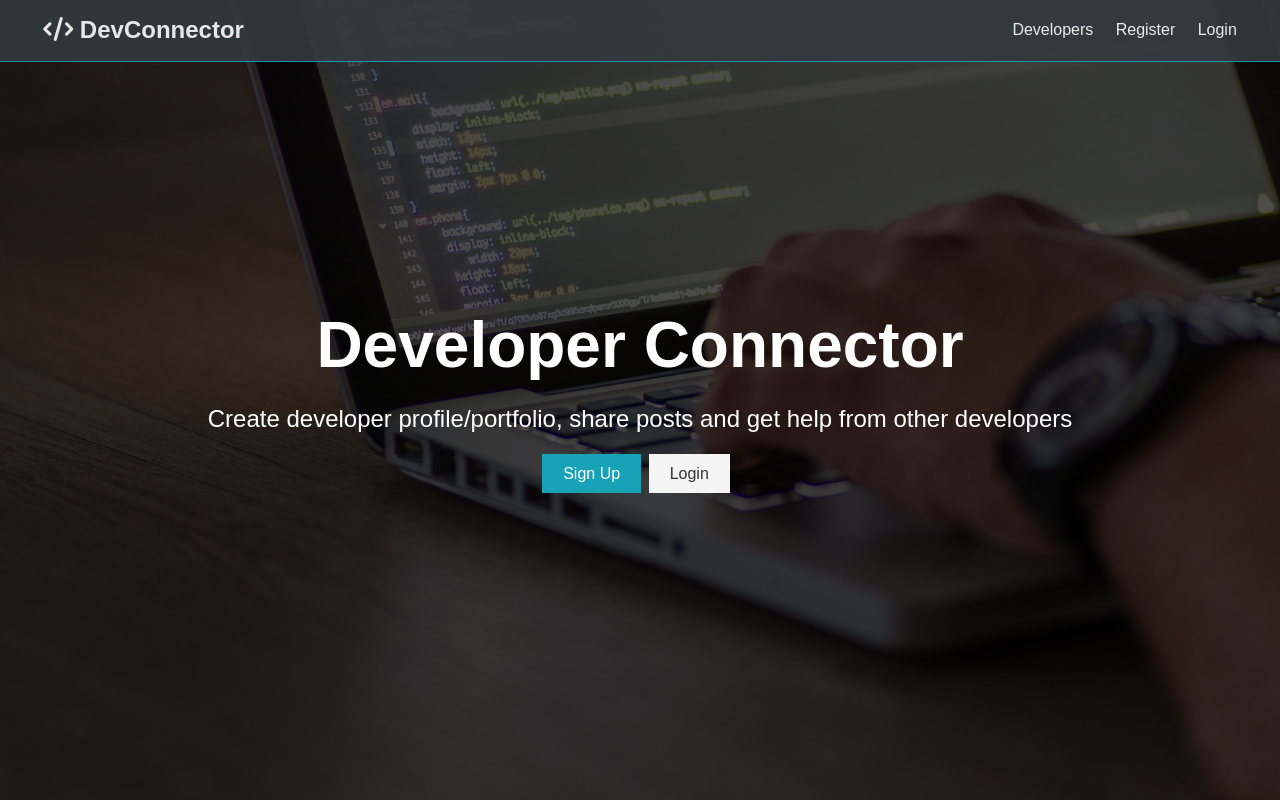
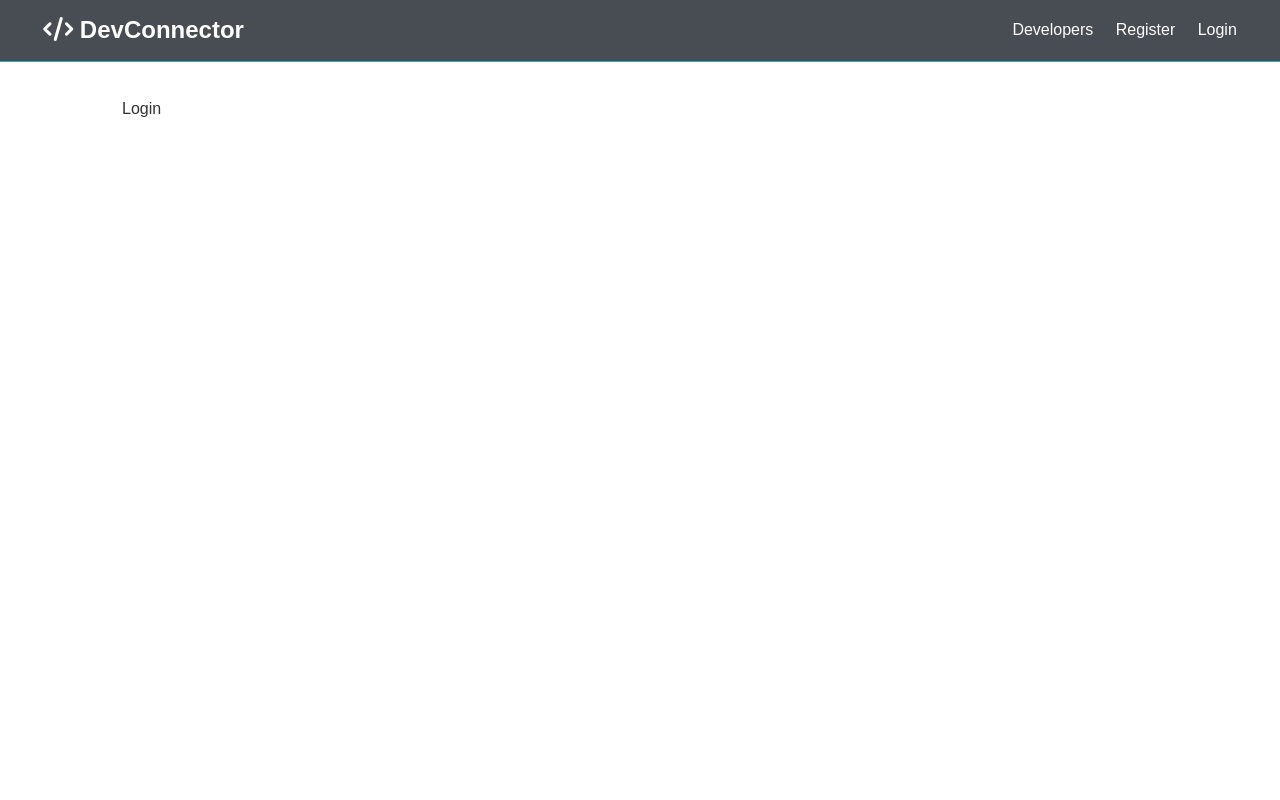
Before and after one commit to abbasKareem/MERN-STACK, a React (Create React App) app in the folder client/: page /login in a window 1280 px wide. Built offline with nearby package versions, Linux system fonts and the light colour scheme.

Commit message:
React Router Setup

```diff
--- a/client/src/App.js
+++ b/client/src/App.js
@@ -1,14 +1,24 @@
 import React, { Fragment } from "react";
+import { BrowserRouter as Router, Route, Switch } from "react-router-dom";
+import Navbar from "./components/layout/Navbar";
+import Landing from "./components/layout/Landing";
+import Register from "./components/auth/Register";
+import Login from "./components/auth/Login";
 import "./App.css";
 
-import Navbar from "./components/layout/Navbar";
-import Landing from "./components/layout/Landing";
-
 const App = () => (
-  <Fragment>
-    <Navbar />
-    <Landing />
-  </Fragment>
+  <Router>
+    <Fragment>
+      <Navbar />
+      <Route exact path="/" component={Landing} />
+      <section className="container">
+        <Switch>
+          <Route exact path="/register" component={Register} />
+          <Route exact path="/login" component={Login} />
+        </Switch>
+      </section>
+    </Fragment>
+  </Router>
 );
 
 export default App;
--- /dev/null
+++ b/client/src/components/auth/Login.js
@@ -0,0 +1,7 @@
+import React from "react";
+
+const Login = () => {
+  return <div>Login</div>;
+};
+
+export default Login;
--- /dev/null
+++ b/client/src/components/auth/Register.js
@@ -0,0 +1,7 @@
+import React from "react";
+
+const Register = () => {
+  return <div>Register</div>;
+};
+
+export default Register;
--- a/client/src/components/layout/Landing.js
+++ b/client/src/components/layout/Landing.js
@@ -1,4 +1,5 @@
 import React from "react";
+import { Link } from "react-router-dom";
 
 const Landing = () => {
   return (
@@ -11,12 +12,12 @@
             other developers
           </p>
           <div className="buttons">
-            <a href="register.html" className="btn btn-primary">
+            <Link to="/register" className="btn btn-primary">
               Sign Up
-            </a>
-            <a href="login.html" className="btn btn">
+            </Link>
+            <Link to="/login" className="btn btn">
               Login
-            </a>
+            </Link>
           </div>
         </div>
       </div>
--- a/client/src/components/layout/Navbar.js
+++ b/client/src/components/layout/Navbar.js
@@ -1,4 +1,5 @@
 import React from "react";
+import { Link } from "react-router-dom";
 
 const Navbar = () => {
   return (
@@ -11,13 +12,13 @@
       </h1>
       <ul>
         <li>
-          <a href="profiles.html">Developers</a>
+          <a href="!#">Developers</a>
         </li>
         <li>
-          <a href="register.html">Register</a>
+          <Link to="/register">Register</Link>
         </li>
         <li>
-          <a href="login.html">Login</a>
+          <Link to="/login">Login</Link>
         </li>
       </ul>
     </nav>
```
